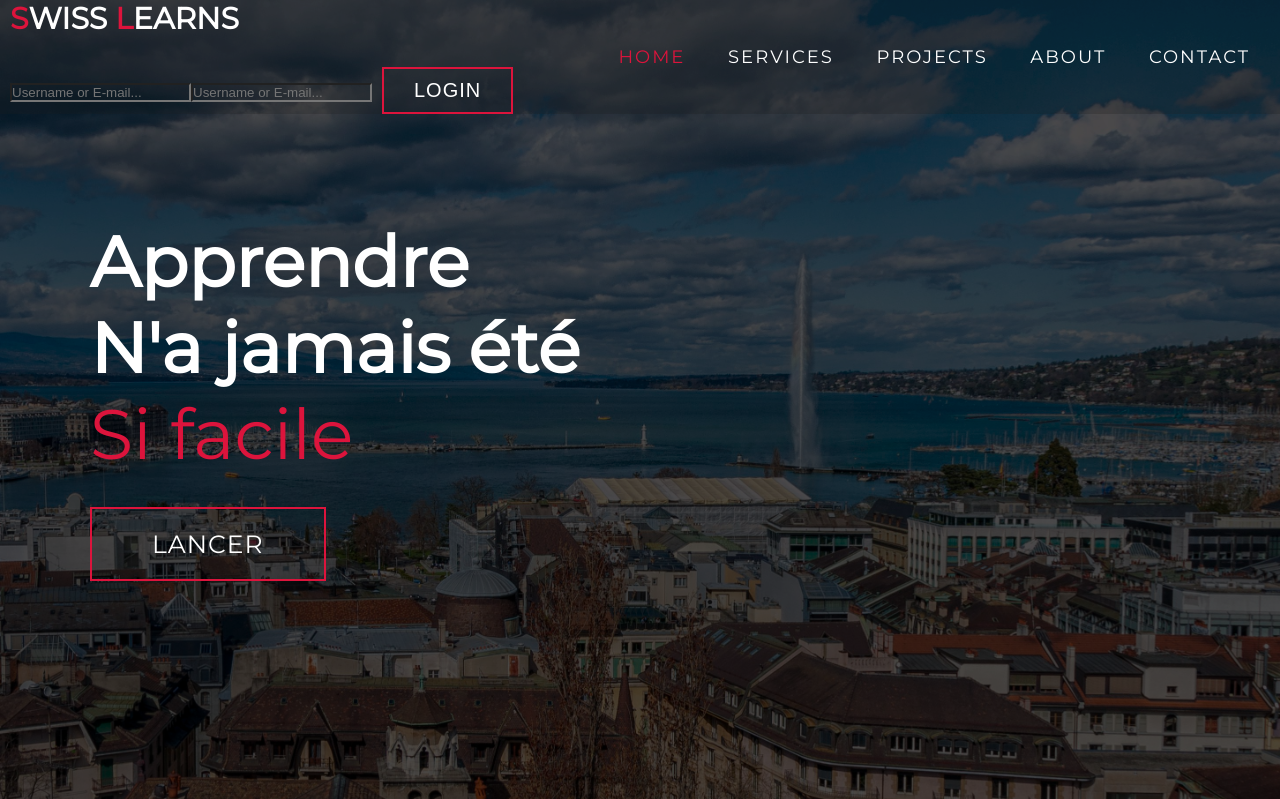
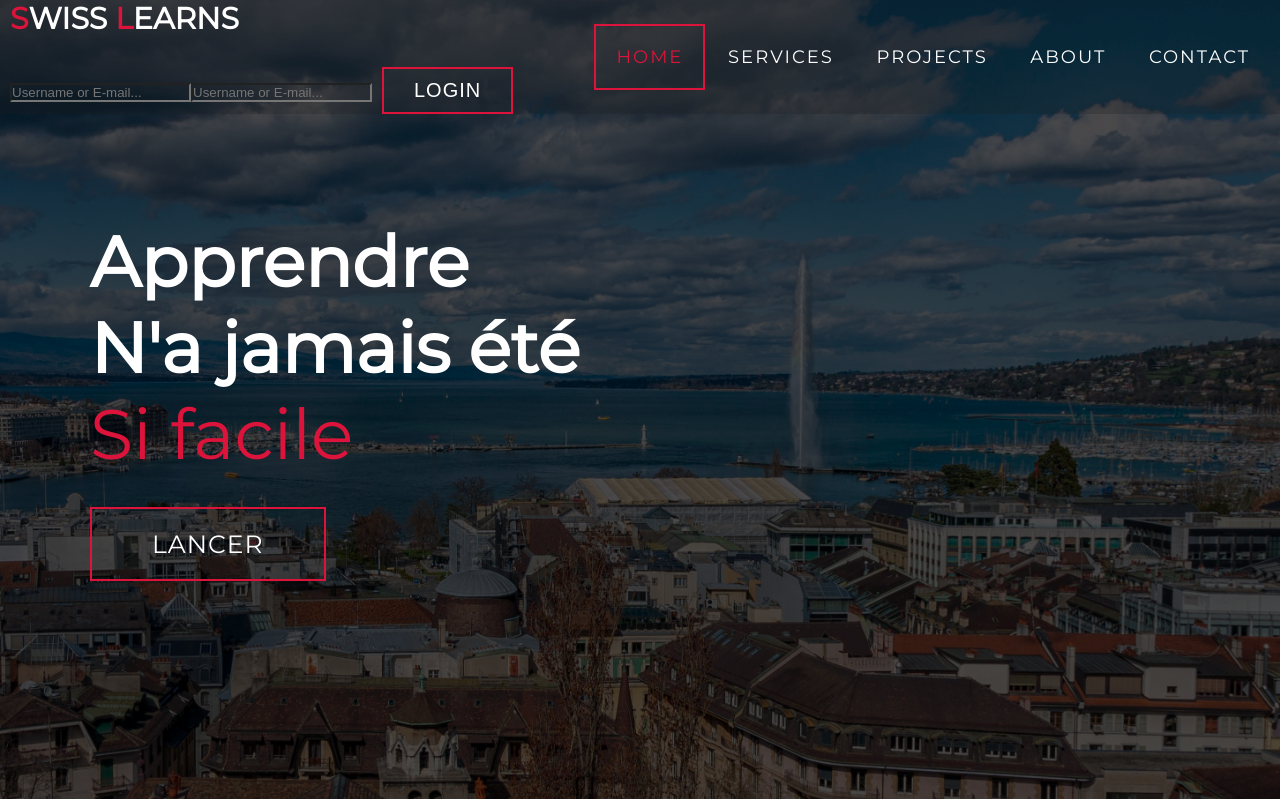
Before and after one commit to hassony18/TM, a PHP site: page / in a window 1280 px wide, with the pointer over the restyled element. Shown: the top 799 px of the page. Run offline with PHP 8.4, Linux system fonts and the light colour scheme.

Commit message:
color update for headers' buttons

```diff
--- a/style.css
+++ b/style.css
@@ -164,7 +164,8 @@ p {
 	letter-spacing: initial;
 }
 #header .nav-list ul li:hover a {
-	color: crimson;
+ 	color: crimson;
+	border: 2px solid crimson;
 }
 #header .headerList {
 	height: 60px;
```
